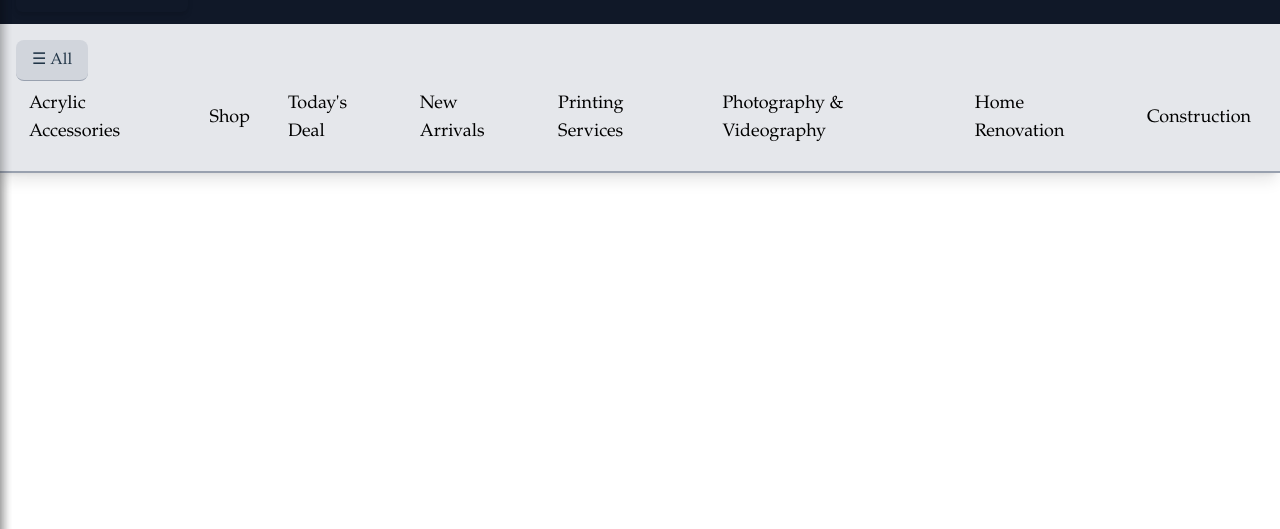
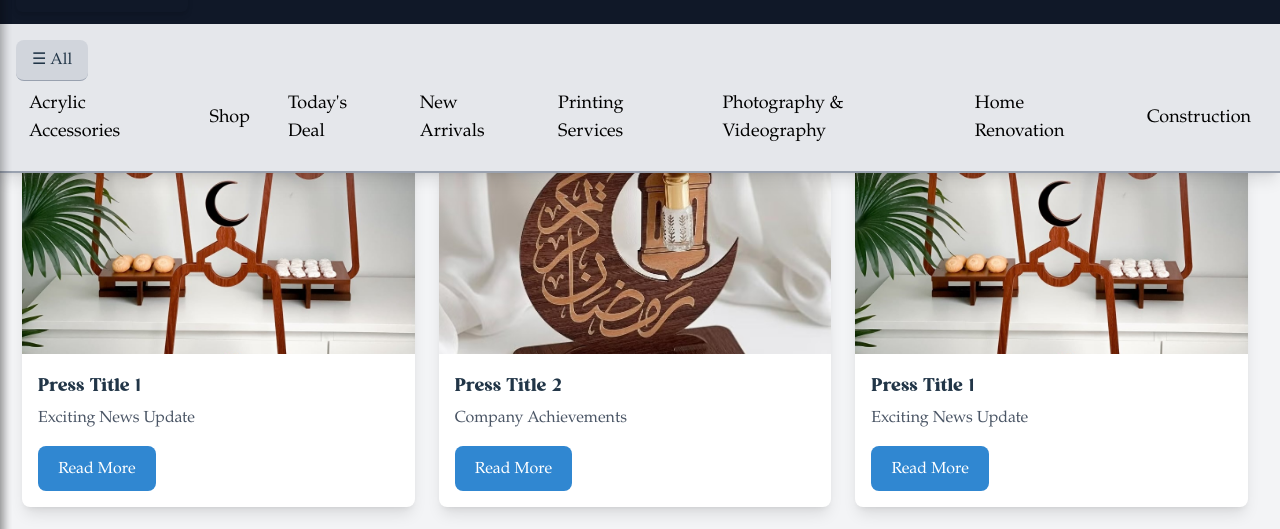
Before and after one commit to Suryanshi2006/Slasa_E-commerce, a React (Vite) app: page /press-media in a window 1280 px wide. Shown: the part 160-689 px from the top of the page. Built offline with nearby package versions, Linux system fonts and the light colour scheme; no server answers.

Commit message:
Press page added

```diff
--- a/src/FootersPages/PressMedia.jsx
+++ b/src/FootersPages/PressMedia.jsx
@@ -1,11 +1,70 @@
-import React from 'react'
+import React from "react";
 
 const PressMedia = () => {
+  const pressData = [
+    {
+      id: 1,
+      image: "Images/Exclusive.jpeg",
+      title: "Press Title 1",
+      heading: "Exciting News Update",
+      buttonText: "Read More",
+    },
+    {
+      id: 2,
+      image: "Images/Exclusive2.jpeg",
+      title: "Press Title 2",
+      heading: "Company Achievements",
+      buttonText: "Read More",
+    },
+    {
+      id: 1,
+      image: "Images/Exclusive.jpeg",
+      title: "Press Title 1",
+      heading: "Exciting News Update",
+      buttonText: "Read More",
+    },
+    {
+      id: 2,
+      image: "Images/Exclusive2.jpeg",
+      title: "Press Title 2",
+      heading: "Company Achievements",
+      buttonText: "Read More",
+    },
+    {
+      id: 2,
+      image: "Images/Exclusive2.jpeg",
+      title: "Press Title 2",
+      heading: "Company Achievements",
+      buttonText: "Read More",
+    },
+    {
+      id: 3,
+      image: "Images/Exclusive3.jpeg",
+      title: "Press Title 3",
+      heading: "Latest Innovations",
+      buttonText: "Read More",
+    },
+  ];
+
   return (
-    <div>
-      Comming soon
+    <div className="p-8 bg-gray-100">
+      <h2 className="text-3xl font-bold text-center mb-6">Press & Media</h2>
+      <div className="grid grid-cols-1 md:grid-cols-3 gap-6">
+        {pressData.map((item) => (
+          <div key={item.id} className="bg-white rounded-lg shadow-lg overflow-hidden">
+            <img src={item.image} alt={item.title} className="w-full h-48 object-cover" />
+            <div className="p-4">
+              <h3 className="text-xl font-semibold mb-2">{item.title}</h3>
+              <p className="text-gray-600 mb-4">{item.heading}</p>
+              <button className="!bg-[#3087d1] text-white px-4 py-2 rounded hover:bg-blue-700">
+                {item.buttonText}
+              </button>
+            </div>
+          </div>
+        ))}
+      </div>
     </div>
-  )
-}
+  );
+};
 
-export default PressMedia
+export default PressMedia;
```
